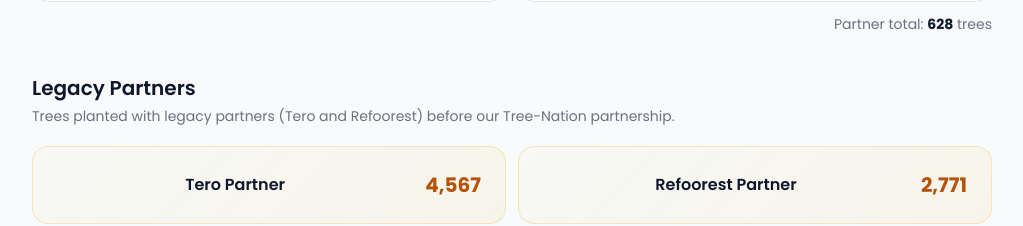
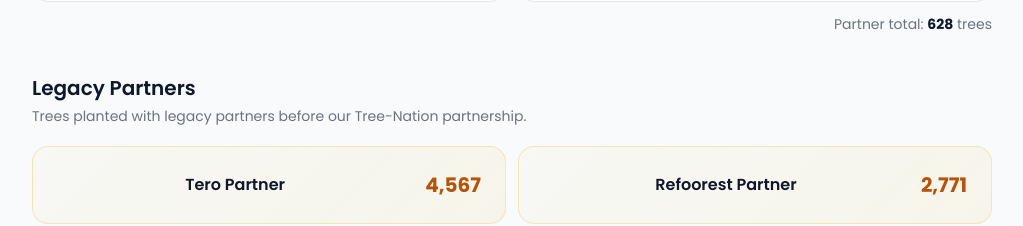
Before and after one commit to web-ready/oasis-of-change-impact-report, a plain HTML site: page breakdown.html in a window 1280 px wide. Shown: the part 1159-1385 px from the top of the page, without its empty margins (128-1151 px from the left). Drawn offline with nearby package versions, Linux system fonts and the light colour scheme; no server answers.

Commit message:
Removed useless code.

```diff
--- a/breakdown.html
+++ b/breakdown.html
@@ -450,7 +450,7 @@
         <section class="mb-10">
             <div class="mb-5">
                 <h2 class="text-xl font-semibold text-deep-forest mb-1">Legacy Partners</h2>
-                <p class="text-sm text-gray-500">Trees planted with legacy partners (Tero and Refoorest) before our Tree-Nation partnership.</p>
+                <p class="text-sm text-gray-500">Trees planted with legacy partners before our Tree-Nation partnership.</p>
             </div>
             <div class="grid grid-cols-1 sm:grid-cols-2 gap-3" id="bd-legacy-grid">
                 <div class="skeleton-card" id="skel-legacy-1"><div class="flex items-center justify-between gap-3"><div class="skeleton skeleton-line" style="width:50%;height:1rem">&nbsp;</div><div class="skeleton skeleton-line" style="width:3rem;height:1.25rem">&nbsp;</div></div></div>
```
